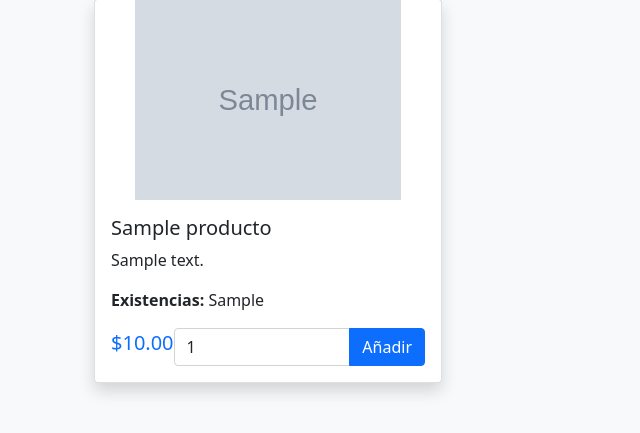
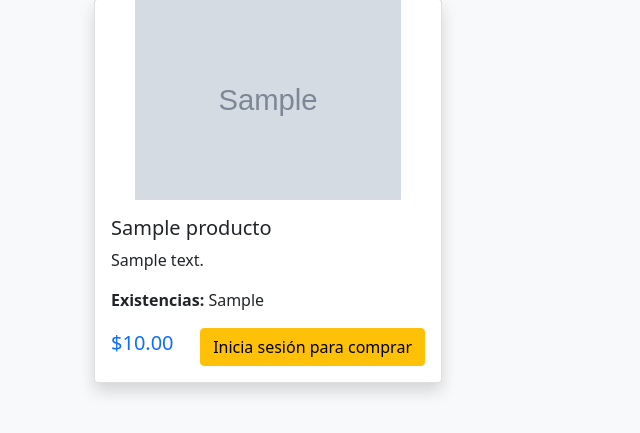
Before and after one commit to EfraPayon777/textilexport, a PHP site: page / in a window 1280 px wide. Shown: the part 217-650 px from the top of the page, without its empty margins (0-640 px from the left). Run offline with PHP 8.4, Linux system fonts and the light colour scheme; tables that the repository leaves empty or names only in its code hold one stand-in row (values such as "Sample post"); grey boxes marked "Sample" are stand-in pictures.

Commit message:
Update productos.php

```diff
--- a/views/publico/productos.php
+++ b/views/publico/productos.php
@@ -63,6 +63,8 @@ if (isset($_GET['busqueda']) && !empty(trim($_GET['busqueda']))) {
                     <div class="d-flex justify-content-between align-items-center">
                         <span class="h5 text-primary">$<?= number_format($p['precio'], 2) ?></span>
                         <?php if ($p['existencias'] > 0): ?>
+                            <?php if (isset($_SESSION['cliente'])): ?>
+                                <!-- Mostrar formulario para agregar al carrito si el cliente está autenticado -->
                                 <form method="POST" action="?action=agregar-carrito">
                                     <input type="hidden" name="producto_id" value="<?= $p['id'] ?>">
                                     <div class="input-group">
@@ -72,6 +74,12 @@ if (isset($_GET['busqueda']) && !empty(trim($_GET['busqueda']))) {
                                         </button>
                                     </div>
                                 </form>
+                            <?php else: ?>
+                                <!-- Mostrar botón de iniciar sesión si el cliente no está autenticado -->
+                                <a href="?action=login-cliente" class="btn btn-warning">
+                                    Inicia sesión para comprar
+                                </a>
+                            <?php endif; ?>
                         <?php else: ?>
                             <span class="text-danger">Sin existencias</span>
                         <?php endif; ?>
```
Lines whose indentation alone changed are shown as unchanged.
